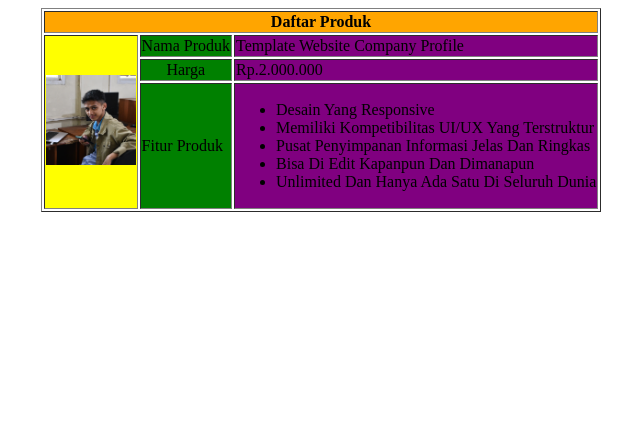
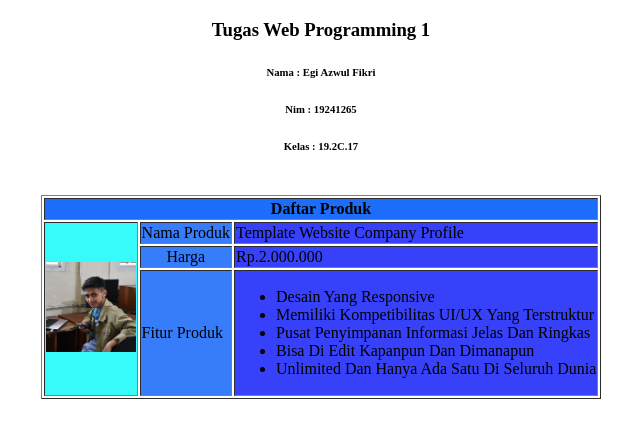
Before and after one commit to Egbyz666/azwulfrontend, a plain HTML site: page index.html in a window 1280 px wide. Shown: the whole page, without its empty margins (319-959 px from the left). Drawn offline with Linux system fonts and the light colour scheme.

Commit message:
Update index.html

```diff
--- a/index.html
+++ b/index.html
@@ -9,22 +9,26 @@
 
 <body>
   <center>
+    <h3>Tugas Web Programming 1</h3>
+    <h6>Nama : Egi Azwul Fikri</h6>
+    <h6>Nim : 19241265</h6>
+    <h6>Kelas : 19.2C.17</h6><br>
     <table style="text-align: center;" border="1">
-      <tr bgcolor="orange">
+      <tr bgcolor="#1B6DFA">
         <th colspan="12" style="text-align: center;">Daftar Produk</th>
       </tr>
       <tr>
-        <td bgcolor="yellow" colspan="10" rowspan="10"><img src="DSC_0194.JPG" alt="" width="90"></td>
-        <td bgcolor="green">Nama Produk</td>
-        <td bgcolor="purple" style="text-align: start;">Template Website Company Profile</td>
+        <td bgcolor="#37FAFA" colspan="10" rowspan="10"><img src="DSC_0194.JPG" alt="" width="90"></td>
+        <td bgcolor="#377DFA">Nama Produk</td>
+        <td bgcolor="#3741FA" style="text-align: start;">Template Website Company Profile</td>
       </tr>
       <tr>
-        <td bgcolor="green">Harga</td>
-        <td bgcolor="purple" style="text-align: start;">Rp.2.000.000</td>
+        <td bgcolor="#377DFA">Harga</td>
+        <td bgcolor="#3741FA" style="text-align: start;">Rp.2.000.000</td>
       </tr>
       <tr style="text-align: start;">
-        <td bgcolor="green">Fitur Produk</td>
-        <td style="background-color: purple;">
+        <td bgcolor="#377DFA">Fitur Produk</td>
+        <td style="background-color: #3741FA;">
           <ul>
             <li>Desain Yang Responsive</li>
             <li>Memiliki Kompetibilitas UI/UX Yang Terstruktur </li>
```
